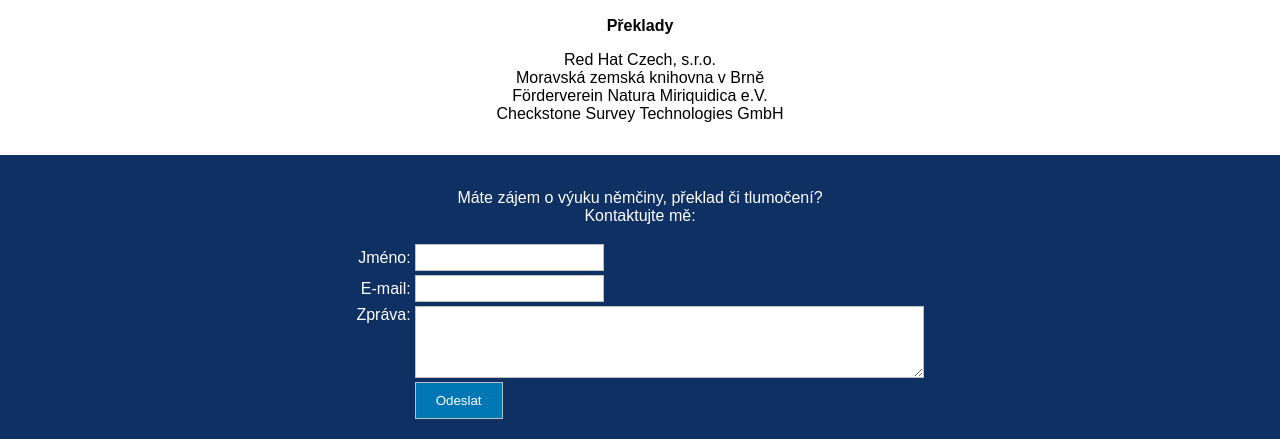
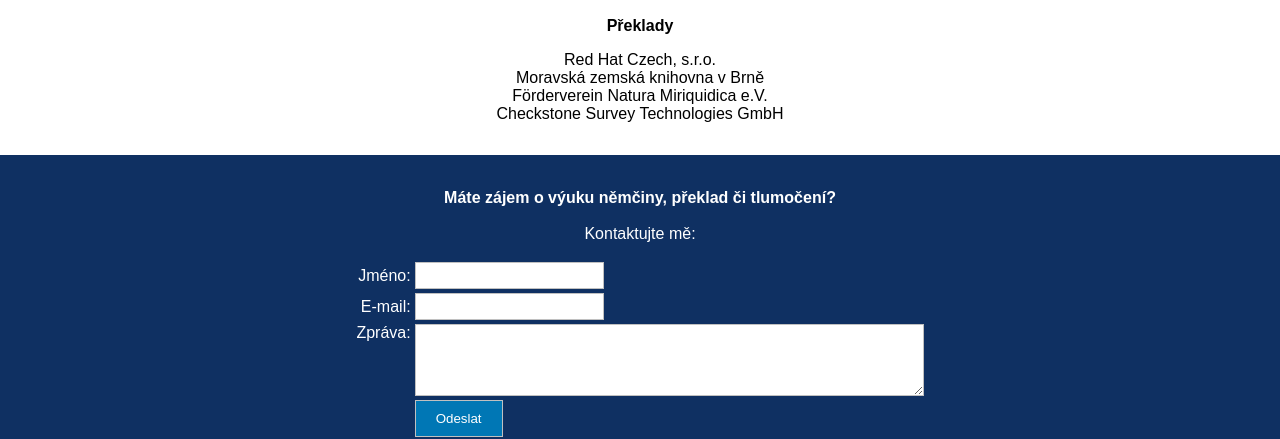
Before and after one commit to dsecik/secikova.cz, a PHP site: page / in a window 1280 px wide. Shown: the part 1973-2412 px from the top of the page. Run offline with PHP 8.4, Linux system fonts and the light colour scheme; some libraries are stand-ins or nearby versions.

Commit message:
form heading bold

```diff
--- a/index.php
+++ b/index.php
@@ -449,7 +449,7 @@ Checkstone Survey Technologies GmbH<br>
 	}
 </style>
 
-<p><font color="white">Máte zájem o výuku němčiny, překlad či tlumočení?<br>Kontaktujte mě:</font></p>
+<p><font color="white"><b>Máte zájem o výuku němčiny, překlad či tlumočení?</b><br><br>Kontaktujte mě:</font></p>
 
 <form action="form_success.php" method="post" class="mf">
 	<table border="0">
```
